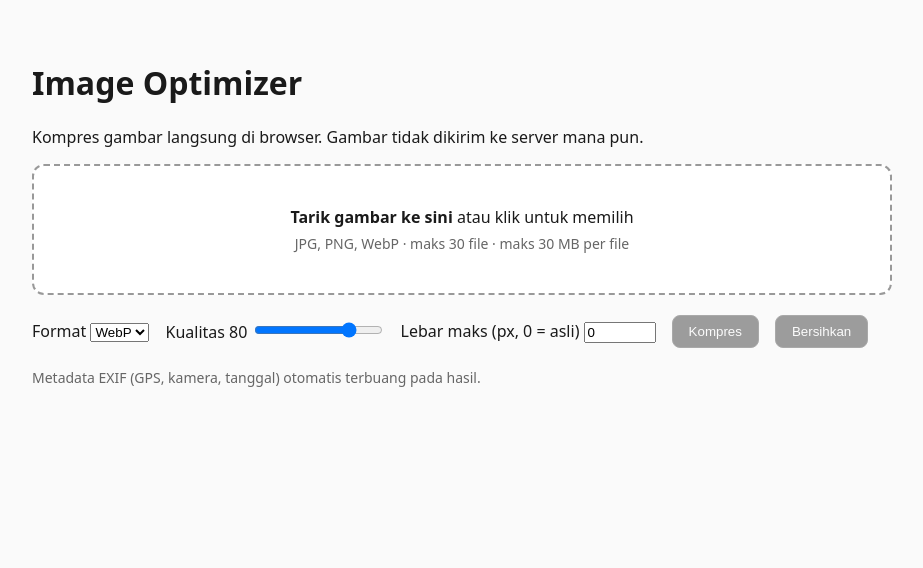
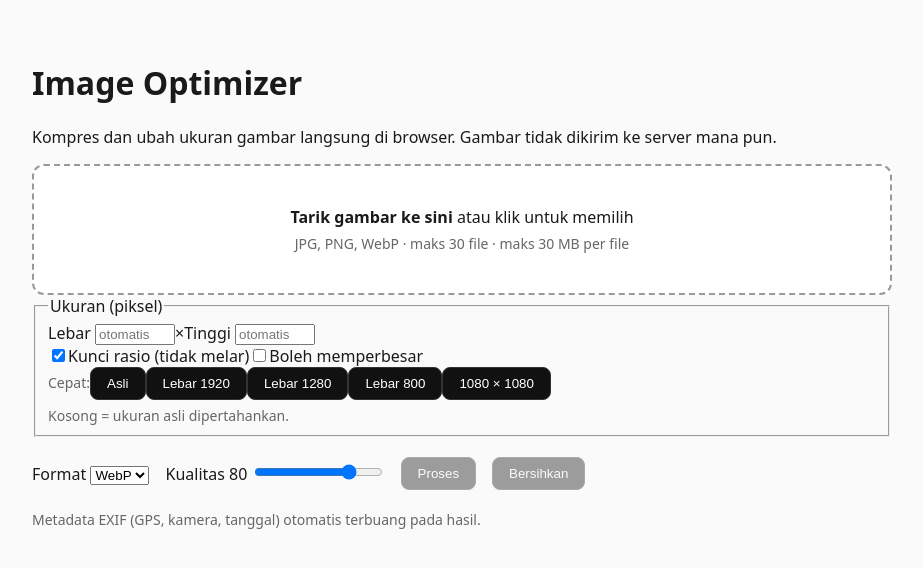
Before and after one commit to autopoetic/image-optimizer, a React (Vite) app: page / in a window 1280 px wide. Shown: the top 568 px of the page, without its empty margins (178-1101 px from the left). Built offline with nearby package versions, Linux system fonts and the light colour scheme.

Commit message:
Update image processing parameters and UI
Refactor image processing parameters and UI elements for better usability.

```diff
--- a/src/App.tsx
+++ b/src/App.tsx
@@ -17,11 +17,16 @@ function runJob(worker: Worker, req: JobRequest): Promise<JobResponse> {
   })
 }
 
+const toNum = (v: string) => Math.max(0, Math.min(12000, Math.floor(Number(v) || 0)))
+
 export default function App() {
   const [items, setItems] = useState<Item[]>([])
   const [format, setFormat] = useState<OutFormat>('image/webp')
   const [quality, setQuality] = useState(80)
-  const [maxWidth, setMaxWidth] = useState(0)
+  const [width, setWidth] = useState(0)
+  const [height, setHeight] = useState(0)
+  const [lockRatio, setLockRatio] = useState(true)
+  const [allowUpscale, setAllowUpscale] = useState(false)
   const [busy, setBusy] = useState(false)
   const [drag, setDrag] = useState(false)
   const inputRef = useRef<HTMLInputElement>(null)
@@ -57,8 +62,14 @@ export default function App() {
     setItems([])
   }
 
+  function setPreset(w: number, h: number) {
+    setWidth(w)
+    setHeight(h)
+  }
+
   async function compressAll() {
-    const todo = items.filter((i) => i.status === 'queued' || i.status === 'error')
+    // Semua gambar diproses ulang agar pengaturan terbaru dipakai
+    const todo = items
     if (todo.length === 0) return
     setBusy(true)
     const worker = new Worker(new URL('./workers/image.worker.ts', import.meta.url), {
@@ -72,7 +83,10 @@ export default function App() {
         file: it.file,
         format,
         quality,
-        maxWidth,
+        width,
+        height,
+        lockRatio,
+        allowUpscale,
       })
       if (res.ok) {
         const url = URL.createObjectURL(res.blob)
@@ -80,7 +94,19 @@ export default function App() {
         const outName = it.file.name.replace(/\.[^.]+$/, '') + ext
         setItems((p) =>
           p.map((x) =>
-            x.id === it.id ? { ...x, status: 'done', blob: res.blob, url, outName } : x,
+            x.id === it.id
+              ? {
+                  ...x,
+                  status: 'done',
+                  blob: res.blob,
+                  url,
+                  outName,
+                  origW: res.origWidth,
+                  origH: res.origHeight,
+                  outW: res.width,
+                  outH: res.height,
+                }
+              : x,
           ),
         )
       } else {
@@ -104,10 +130,12 @@ export default function App() {
     e.target.value = ''
   }
 
+  const bothSet = width > 0 && height > 0
+
   return (
     <main className="wrap">
       <h1>Image Optimizer</h1>
-      <p>Kompres gambar langsung di browser. Gambar tidak dikirim ke server mana pun.</p>
+      <p>Kompres dan ubah ukuran gambar langsung di browser. Gambar tidak dikirim ke server mana pun.</p>
 
       <div
         className={`drop ${drag ? 'drag' : ''}`}
@@ -133,6 +161,70 @@ export default function App() {
         />
       </div>
 
+      <fieldset className="panel">
+        <legend>Ukuran (piksel)</legend>
+        <div className="row">
+          <label>
+            Lebar{' '}
+            <input
+              type="number"
+              min={0}
+              max={12000}
+              placeholder="otomatis"
+              value={width || ''}
+              onChange={(e) => setWidth(toNum(e.target.value))}
+            />
+          </label>
+          <span className="times">×</span>
+          <label>
+            Tinggi{' '}
+            <input
+              type="number"
+              min={0}
+              max={12000}
+              placeholder="otomatis"
+              value={height || ''}
+              onChange={(e) => setHeight(toNum(e.target.value))}
+            />
+          </label>
+        </div>
+        <div className="row">
+          <label className="check">
+            <input
+              type="checkbox"
+              checked={lockRatio}
+              onChange={(e) => setLockRatio(e.target.checked)}
+            />
+            Kunci rasio (tidak melar)
+          </label>
+          <label className="check">
+            <input
+              type="checkbox"
+              checked={allowUpscale}
+              onChange={(e) => setAllowUpscale(e.target.checked)}
+            />
+            Boleh memperbesar
+          </label>
+        </div>
+        <div className="row">
+          <span className="muted">Cepat:</span>
+          <button className="ghost" onClick={() => setPreset(0, 0)}>Asli</button>
+          <button className="ghost" onClick={() => setPreset(1920, 0)}>Lebar 1920</button>
+          <button className="ghost" onClick={() => setPreset(1280, 0)}>Lebar 1280</button>
+          <button className="ghost" onClick={() => setPreset(800, 0)}>Lebar 800</button>
+          <button className="ghost" onClick={() => setPreset(1080, 1080)}>1080 × 1080</button>
+        </div>
+        <div className="muted">
+          {width === 0 && height === 0
+            ? 'Kosong = ukuran asli dipertahankan.'
+            : bothSet && lockRatio
+              ? 'Gambar dimuat di dalam kotak ini, rasio tetap.'
+              : bothSet && !lockRatio
+                ? 'Ukuran dipaksa persis, gambar bisa tampak melar.'
+                : 'Sisi yang kosong dihitung otomatis mengikuti rasio.'}
+        </div>
+      </fieldset>
+
       <div className="controls">
         <label>
           Format{' '}
@@ -151,18 +243,8 @@ export default function App() {
             onChange={(e) => setQuality(Number(e.target.value))}
           />
         </label>
-        <label>
-          Lebar maks (px, 0 = asli){' '}
-          <input
-            type="number"
-            min={0}
-            max={8000}
-            value={maxWidth}
-            onChange={(e) => setMaxWidth(Math.max(0, Number(e.target.value)))}
-          />
-        </label>
         <button onClick={compressAll} disabled={busy || items.length === 0}>
-          {busy ? 'Memproses…' : 'Kompres'}
+          {busy ? 'Memproses…' : 'Proses'}
         </button>
         <button onClick={clearAll} disabled={busy || items.length === 0}>
           Bersihkan
@@ -170,11 +252,13 @@ export default function App() {
       </div>
 
       {items.length > 0 && (
+        <div className="scroll">
           <table>
             <thead>
               <tr>
                 <th>Pratinjau</th>
                 <th>File</th>
+                <th>Dimensi</th>
                 <th>Asli</th>
                 <th>Hasil</th>
                 <th>Hemat</th>
@@ -199,6 +283,11 @@ export default function App() {
                     </div>
                   </td>
                   <td>{it.file.name}</td>
+                  <td>
+                    {it.status === 'done' && it.outW
+                      ? `${it.origW}×${it.origH} → ${it.outW}×${it.outH}`
+                      : ''}
+                  </td>
                   <td>{fmtSize(it.file.size)}</td>
                   <td>
                     {it.status === 'done' && it.blob ? fmtSize(it.blob.size) : it.status}
@@ -220,6 +309,7 @@ export default function App() {
               ))}
             </tbody>
           </table>
+        </div>
       )}
       <p className="muted">Metadata EXIF (GPS, kamera, tanggal) otomatis terbuang pada hasil.</p>
     </main>
```
Lines whose indentation alone changed are shown as unchanged.
